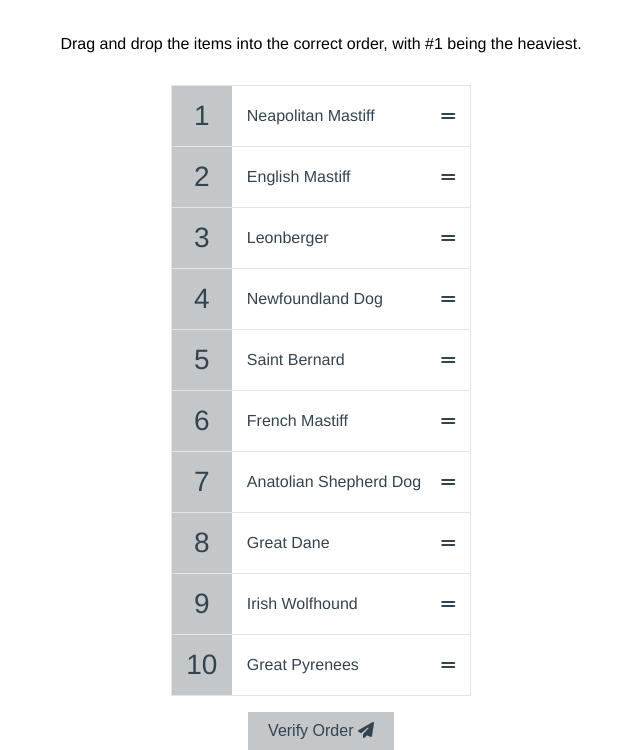
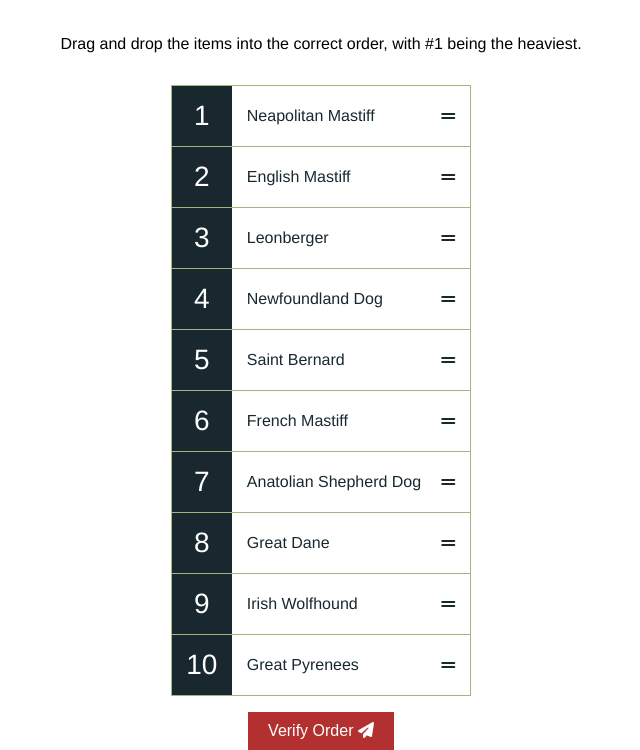
Before and after one commit to MattRuetz/drag-drop-ordered-list-demo, a plain HTML site: page index.html in a window 1280 px wide. Shown: the part 61-811 px from the top of the page, without its empty margins (319-959 px from the left). Drawn offline with Linux system fonts and the light colour scheme.

Commit message:
changed colors

```diff
--- a/style.css
+++ b/style.css
@@ -1,9 +1,10 @@
 :root {
-    --border-color: #e3e5e4;
-    --background-color: #c3c7ca;
-    --text-color: #34444f;
+    --background-color: #d3eca7;
+    --border-color: #a1b57d;
+    --text-color: #19282f;
+    --accent-color: #b33030;
     --correct-color: #3ae374;
-    --wrong-color: #ff3838;
+    --incorrect-color: #ff3838;
 }
 
 * {
@@ -29,9 +30,11 @@ body {
 }
 
 .draggable-list li {
+    position: sticky;
     background-color: white;
     display: flex;
     flex: 1;
+    z-index: 10;
 }
 
 /* For all li except the last one... */
@@ -40,7 +43,8 @@ body {
 }
 
 .draggable-list .number {
-    background-color: var(--background-color);
+    background-color: var(--text-color);
+    color: white;
     display: flex;
     align-items: center;
     justify-content: center;
@@ -53,10 +57,6 @@ body {
     background-color: #eaeaea;
 }
 
-.draggable-list li.obscured {
-    background-color: #eaeaea;
-}
-
 .draggable-list .item-name {
     margin: 0 20px 0 0;
 }
@@ -66,7 +66,7 @@ body {
 }
 
 .draggable-list li.incorrect .item-name {
-    color: var(--wrong-color);
+    color: var(--incorrect-color);
 }
 
 .draggable {
@@ -79,9 +79,9 @@ body {
 }
 
 .check-btn {
-    background-color: var(--background-color);
+    background-color: var(--accent-color);
     border: none;
-    color: var(--text-color);
+    color: white;
     font-size: 16px;
     padding: 10px 20px;
     cursor: pointer;
```
